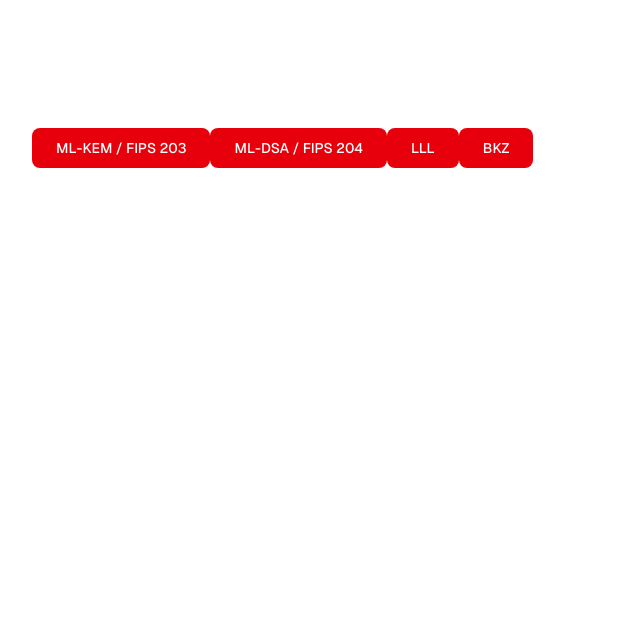
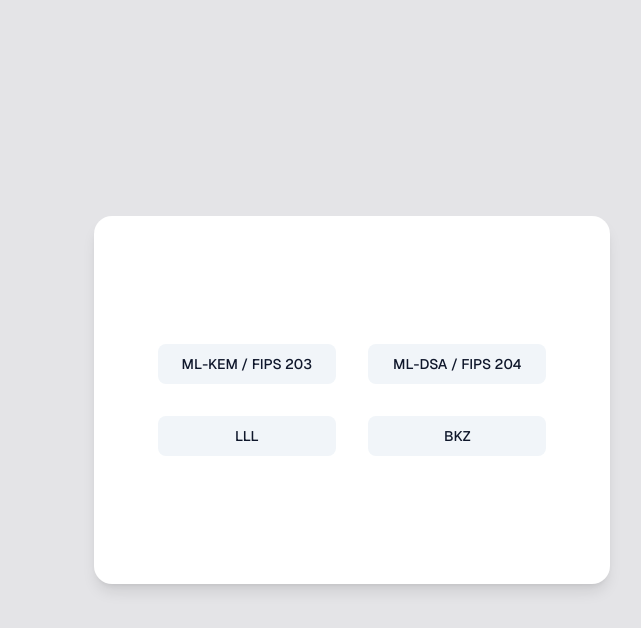
Before and after one commit to micma69/latviz, a Next.js app: page / in a window 1280 px wide. Shown: the top 628 px of the page, without its empty margins (288-929 px from the left). Built offline with nearby package versions, Linux system fonts and the light colour scheme.

Commit message:
structure in place

```diff
--- a/app/ml-dsa/page.tsx
+++ b/app/ml-dsa/page.tsx
@@ -17,12 +17,21 @@ export default function MLDSAPage() {
         }
 
     return (
-        <div className="flex min-h-screen items-center justify-center bg-zinc-50 font-sans dark:bg-black">
-            <main className="flex min-h-screen w-full max-w-3xl flex-col items-center justify-between py-32 px-16 bg-white dark:bg-black sm:items-start">
-                <Button variant="destructive" size="lg" onClick={() => executeMLDSA("65")}>
-                    TEST ML-DSA
-                </Button>
-            </main>
-        </div>
+        <div className="grid min-h-screen grid-cols-1 md:grid-cols-[3fr_1fr] gap-6 bg-zinc-200 p-6 dark:bg-black">
+                    <main className="rounded-2xl bg-white dark:bg-zinc-900 shadow-xl p-10">
+
+                    </main>
+                    <div className="rounded-2xl bg-white dark:bg-zinc-900 p-6 shadow-xl sticky top-6 flex items-center justify-center">
+                        <div className="bg-secondary-800 p-3 rounded-lg font-mono text-sm h-[600px] overflow-y-auto">
+                        <Button
+                            variant="secondary"
+                            size="lg"
+                            onClick={() => executeMLDSA("65")}
+                        >
+                            TEST ML-KEM
+                        </Button>
+                        </div>
+                    </div>
+                </div>
     );
 }
--- a/app/ml-kem/page.tsx
+++ b/app/ml-kem/page.tsx
@@ -18,14 +18,20 @@ export default function MLKEMPage() {
     }
 
     return (
-        <div className="grid grid-cols-2 flex min-h-screen items-center justify-center bg-zinc-50 font-sans dark:bg-black">
-            <main className="flex min-h-screen w-full max-w-3xl m-4 flex-col items-center justify-between py-32 px-16 bg-white dark:bg-black sm:items-start">
+        <div className="grid min-h-screen grid-cols-1 md:grid-cols-[3fr_1fr] gap-6 bg-zinc-200 p-6 dark:bg-black">
+            <main className="rounded-2xl bg-white dark:bg-zinc-900 shadow-xl p-10">
 
             </main>
-            <div className="flex min-h-screen w-full max-w-3xl m-4 flex-col items-center justify-between py-32 px-16 bg-white dark:bg-black sm:items-start">
-                <Button variant="destructive" size="lg" onClick={() => executeMLKEM("768")}>
-                    TEST ML-KEM
-                </Button>
+            <div className="rounded-2xl bg-white dark:bg-zinc-900 p-6 shadow-xl sticky top-6 flex items-center justify-center">
+                <div className="bg-secondary-800 p-3 rounded-lg font-mono text-sm h-[600px] overflow-y-auto">
+                    <Button
+                        variant="secondary"
+                        size="lg"
+                        onClick={() => executeMLKEM("768")}
+                    >
+                        TEST ML-KEM
+                    </Button>
+                </div>
             </div>
         </div>
     );
--- a/app/page.tsx
+++ b/app/page.tsx
@@ -5,26 +5,26 @@ import { Button } from "@/components/ui/button"
 
 export default function Home() {
   return (
-    <div className="flex min-h-screen items-center justify-center bg-zinc-50 font-sans dark:bg-black">
-      <main className="flex min-h-screen w-full max-w-3xl flex-col items-center justify-between py-32 px-16 bg-white dark:bg-black sm:items-start">
+    <div className="flex min-h-screen items-center justify-center bg-zinc-200 font-sans dark:bg-black">
+      <main className="flex min-h-1/3 max-w-3xl flex-col items-center py-32 px-16 bg-white dark:bg-black sm:items-start rounded-2xl shadow-lg">
         {/* <BackgroundBoxesDemo /> */}
-        <div className ="flex items-center justify-center">
-          <Button asChild variant="destructive" size="lg">
+        <div className ="grid grid-cols-2 gap-8 place-items-center justify-center">
+          <Button className="w-full" asChild variant="secondary" size="lg">
             <Link href="/ml-kem">
               ML-KEM / FIPS 203
             </Link>
           </Button>
-          <Button asChild variant="destructive" size="lg">
+          <Button className="w-full" asChild variant="secondary" size="lg">
             <Link href="/ml-dsa">
               ML-DSA / FIPS 204
             </Link>
           </Button>
-          <Button asChild variant="destructive" size="lg">
+          <Button className="w-full" asChild variant="secondary" size="lg">
             <Link href="/">
               LLL
             </Link>
           </Button>
-          <Button asChild variant="destructive" size="lg">
+          <Button className="w-full" asChild variant="secondary" size="lg">
             <Link href="/">
               BKZ
             </Link>
--- a/components/ui/stepsidebar.tsx
+++ b/components/ui/stepsidebar.tsx
@@ -1,3 +1,3 @@
 import * as React from "react"
-import { useState } from 'react'
+import { useState, useRef } from 'react';
 import { ml_kem } from 'pqc';
```
